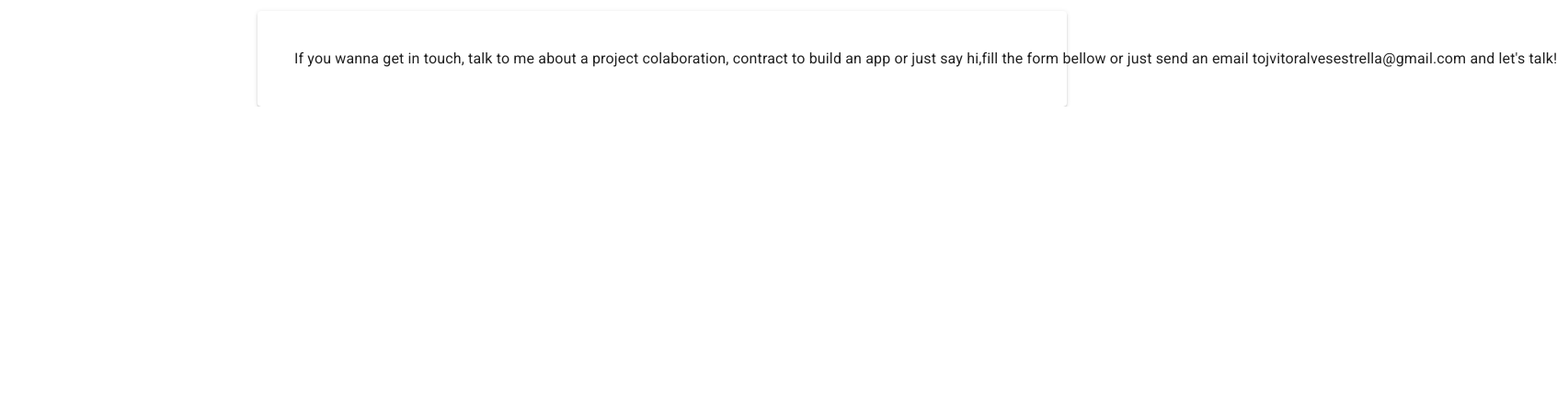
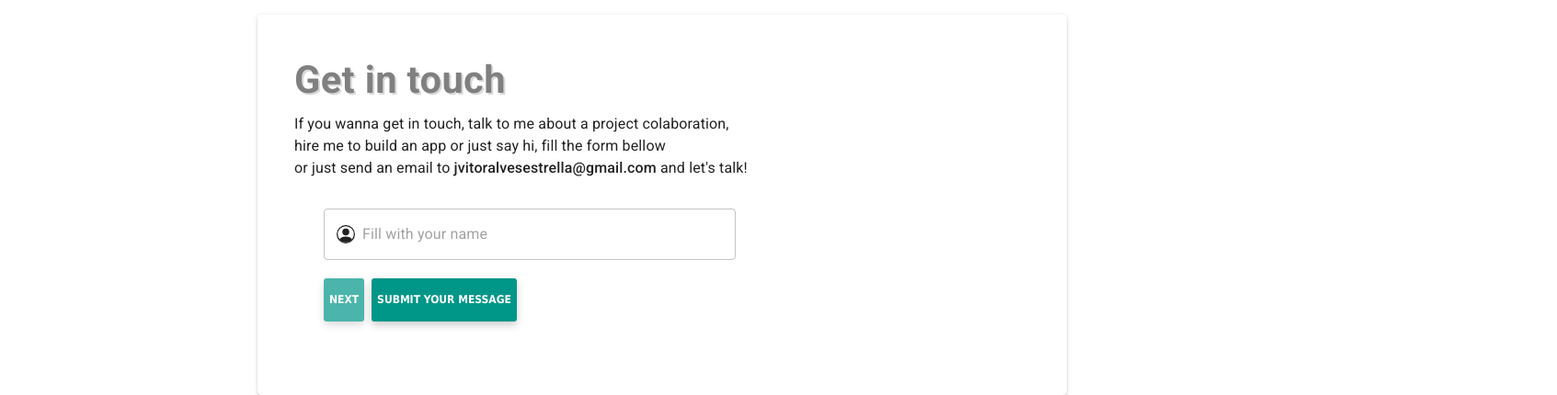
Before and after one commit to joaovitor2614/portofolio-app, a React app in the folder client/: page / in a window 1280 px wide. Shown: the part 2714-3144 px from the top of the page at 92% size, 1693 px wide, since content can reach past the window. Before the commit the page ends 2830 px from the top, so only its background shows below. Built offline with nearby package versions, Linux system fonts and the light colour scheme; some packages are replaced by stand-ins of ours.

Commit message:
build contact form

```diff
--- a/client/src/components/contact/ContactForm.js
+++ b/client/src/components/contact/ContactForm.js
@@ -1,6 +1,8 @@
 
-import React from 'react'
-import { Paper, Typography, makeStyles } from '../material-ui/material-ui';
+import React, { useState } from 'react'
+import { BsPencilSquare, BsPeopleCircle, AiOutlineMail} from 'react-icons/bs';
+import { Paper, Typography, makeStyles, TextField, InputAdornment } from '../material-ui/material-ui';
+import steps from './steps';
 
 const useStyles = makeStyles((theme) => ({
 
@@ -13,25 +15,127 @@ const useStyles = makeStyles((theme) => ({
         marginBottom: theme.spacing(3)
     },
     textbox: {
-        maxWidth: '250px',
-        whiteSpace: 'nowrap'
+        maxWidth: '750px',
+        whiteSpace: 'nowrap',
+        display: 'flex',
+        flexDirection: 'column',
+        alignItems: 'flex-start'
+    },
+    form: {
+        alignItems: 'flex-start',
+        display: 'flex',
+        flexDirection: 'column',
+        padding: theme.spacing(2),
+        margin: theme.spacing(2)
+    },
+    formBtn: {
+        marginTop: '20px',
+        display: 'flex',
+        flexDirection: 'row',
+    },
+    textmain: {
+        "& span": {
+            fontWeight: 500
+        }
+    },
+    title: {
+        color: 'gray',
+        fontSize: '2.6em',
+        textShadow: ' 2px 2px 0 rgb(0 0 0 / 15%);',
+        width: '100%',
+        marginBottom: '.1em',
+        fontWeight: 700,
+        lineHeigh: '1.5em'
+    },
+    input: {
+        width: '28rem',
 
+        marginRight: theme.spacing(2)
     }
 
 }))
 
 const ContactForm = () => {
+    const [formData, setFormData] = useState({
+        name: '',
+        email: '',
+        message: ''
+    })
+    let [currentStep, setCurrentStep] = useState(0);
+    const handleNextStep = () => setCurrentStep(++currentStep);
+    const { name, email, message } = formData;
+    const handleChange = (e) => setFormData({ ...formData, [e.target.name]: e.target.value });
+    const handleSubmit = (e) => {
+        e.preventDefault()
+        console.log(formData);
+    }
     const classes = useStyles();
     return (
         <Paper className={classes.paper} elevation={2}>
             <Typography component="div" className={classes.textbox}>
-                <Typography component="h5" className={classes.textbox}>
+                <Typography component="h1" className={classes.title}>
+                    Get in touch
+
+                </Typography>
+                <Typography component="h5">
                     If you wanna get in touch, talk to me about a project colaboration,
-                    contract to build an app or just say hi,fill the
 
-                    form bellow or just send an email to
-                    <span>jvitoralvesestrella@gmail.com</span> and let's talk!
                 </Typography>
+
+                <Typography component="h5">
+                    hire me to build an app or just say hi,  fill the
+                    form bellow
+                </Typography>
+                <Typography component="h5" className={classes.textmain}>
+                     or just send an email to
+                    <span> jvitoralvesestrella@gmail.com</span> and let's talk!
+                </Typography>
+                <form className={classes.form} onSubmit={handleSubmit}>
+                    {steps[currentStep].id === 'NAME' && (
+                        <TextField variant="outlined" name='name' placeholder="Fill with your name"
+                        className={classes.input} value={name} onChange={(e) => handleChange(e)}
+                        InputProps={{
+                        startAdornment:
+                        <InputAdornment position="start">
+                            <BsPeopleCircle size={20} />
+                        </InputAdornment>
+                        }} />
+                    )}
+                    {steps[currentStep].id === 'EMAIL' && (
+                        <TextField variant="outlined" name='email'
+                        placeholder="Fill with your email address"
+                        className={classes.input} value={email} onChange={(e) => handleChange(e)}
+
+                        />
+
+
+                    )}
+                    {steps[currentStep].id === 'MSG' && (
+                        <TextField variant="outlined" name='message'
+                        placeholder="Fill with your message"
+                        className={classes.input}
+                        value={message} onChange={(e) => handleChange(e)}
+                        InputProps={{
+                        startAdornment:
+                        <InputAdornment position="start">
+                            <BsPencilSquare size={20} />
+                        </InputAdornment>
+                        }} />
+                    )}
+
+                    <Typography component="div" className={classes.formBtn}>
+                        <button disabled={name === ''} type='button' className="button"
+                        onClick={() => handleNextStep()}>
+                            Next
+                        </button>
+                        <button type='submit' className="button">
+                            Submit your message
+                        </button>
+                    </Typography>
+
+                </form>
+
+
             </Typography>
         </Paper>
     )
--- a/client/src/components/contact/ContactMedia.js
+++ b/client/src/components/contact/ContactMedia.js
@@ -24,7 +24,7 @@ const useStyles = makeStyles({
 const ContactMedia = () => {
     const classes = useStyles()
     return (
-        <Grid container spacing={0.4} className={classes.root}>
+        <Grid container spacing={1} className={classes.root}>
 
             <Grid item xs={3} className={classes.item}>
                 <AiOutlineMail size={40} style={{ marginBottom: '15px' }} />
--- /dev/null
+++ b/client/src/components/contact/steps.js
@@ -0,0 +1,17 @@
+const steps = [
+    {
+        id: 'NAME',
+        title: 'Fill with your name'
+    },
+    {
+        id: 'EMAIL',
+        title: 'Fill with your email address'
+    },
+    {
+        id: 'MSG',
+        title: 'Fill with your message'
+    },
+
+]
+
+export default steps
--- a/client/src/components/icons/react-icons.js
+++ b/client/src/components/icons/react-icons.js
@@ -1,12 +1,15 @@
 
 import { GoProject, GoGraph, GoKebabVertical } from 'react-icons/go';
-import { BsPeople, BsBook, BsBoxArrowUpRight } from 'react-icons/bs';
+import { BsPeople, BsBook, BsBoxArrowUpRight, BsPeopleCircle, BsPencilSquare } from 'react-icons/bs';
+
 
 import { MdEmail } from 'react-icons/md'
-import { AiFillFileText, AiOutlineClose, AiFillGithub, AiFillLinkedin, AiOutlineMail } from 'react-icons/ai'
+import { AiFillFileText, AiOutlineClose, AiFillGithub,
+    AiFillLinkedin, AiOutlineMail } from 'react-icons/ai'
+
 
 
 export { GoProject, BsPeople, MdEmail,
     AiFillFileText, BsBook, GoGraph,
     GoKebabVertical, AiOutlineClose, BsBoxArrowUpRight,
-    AiFillGithub, AiFillLinkedin, AiOutlineMail }
+    AiFillGithub, AiFillLinkedin, AiOutlineMail,  BsPencilSquare, BsPeopleCircle }
--- a/client/src/components/material-ui/material-ui.js
+++ b/client/src/components/material-ui/material-ui.js
@@ -2,6 +2,8 @@
 import { makeStyles } from '@material-ui/core/styles';
 import Card from '@material-ui/core/Card';
 import Tooltip from '@material-ui/core/Tooltip';
+import TextField from '@material-ui/core/TextField';
+import InputAdornment from '@material-ui/core/InputAdornment';
 import Fab from '@material-ui/core/Fab';
 import Paper from '@material-ui/core/Paper';
 import Collapse from '@material-ui/core/Collapse';
@@ -17,4 +19,4 @@ import Typography from '@material-ui/core/Typography';
 export { makeStyles, Card, CardActionArea, CardActions,
     CardContent, Button, Grid, IconButton,
     Typography, Collapse, Fab, Tooltip,
-    CardMedia, Paper}
+    CardMedia, Paper, InputAdornment, TextField}
--- a/client/src/styles/global/_global.scss
+++ b/client/src/styles/global/_global.scss
@@ -6,6 +6,13 @@ body {
 
 }
 
+.button:disabled {
+    border-color: transparent;
+    opacity: 0.7;
+    cursor: default;
+    background-clip: padding-box;
+
+  }
 
 .app {
     height: 100vh;
--- a/client/src/styles/main.scss
+++ b/client/src/styles/main.scss
@@ -5,6 +5,7 @@
 // reusable
 @import './global/settings';
 @import './reusable/column';
+@import './reusable/button';
 // components styles
 @import './components/sidebar';
 @import './components/dashboard-top';
--- /dev/null
+++ b/client/src/styles/reusable/_button.scss
@@ -0,0 +1,22 @@
+.button {
+    margin: 0 8px 8px 0;
+    font-weight: 700;
+    text-transform: uppercase;
+    font-family: MontSerrat,Tahoma,Arial,sans-serif;
+    display: inline-block;
+    vertical-align: middle;
+    height: 47px;
+    outline-style: none;
+    outline-width: 0px;
+    transition: opacity 0.1s ease-out 0s;
+    line-height: 24px;
+    font-size: 12px;
+    border-radius: 3px;
+    text-indent: 0px;
+    width: 100%;
+    background: #009688;
+    color: #fff;
+    border: none;
+    box-shadow: $shadow;
+    cursor: pointer;
+}
```
